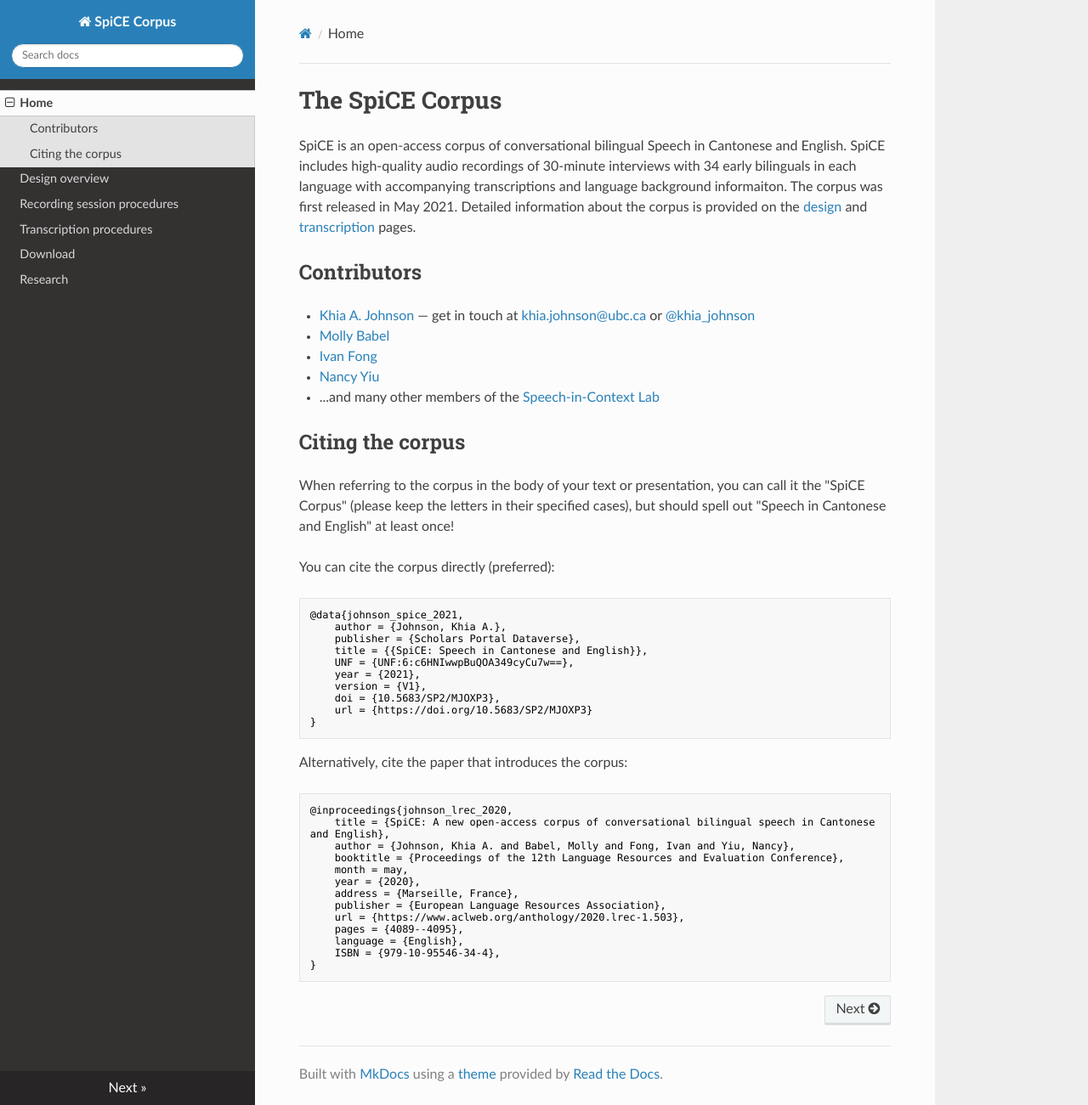
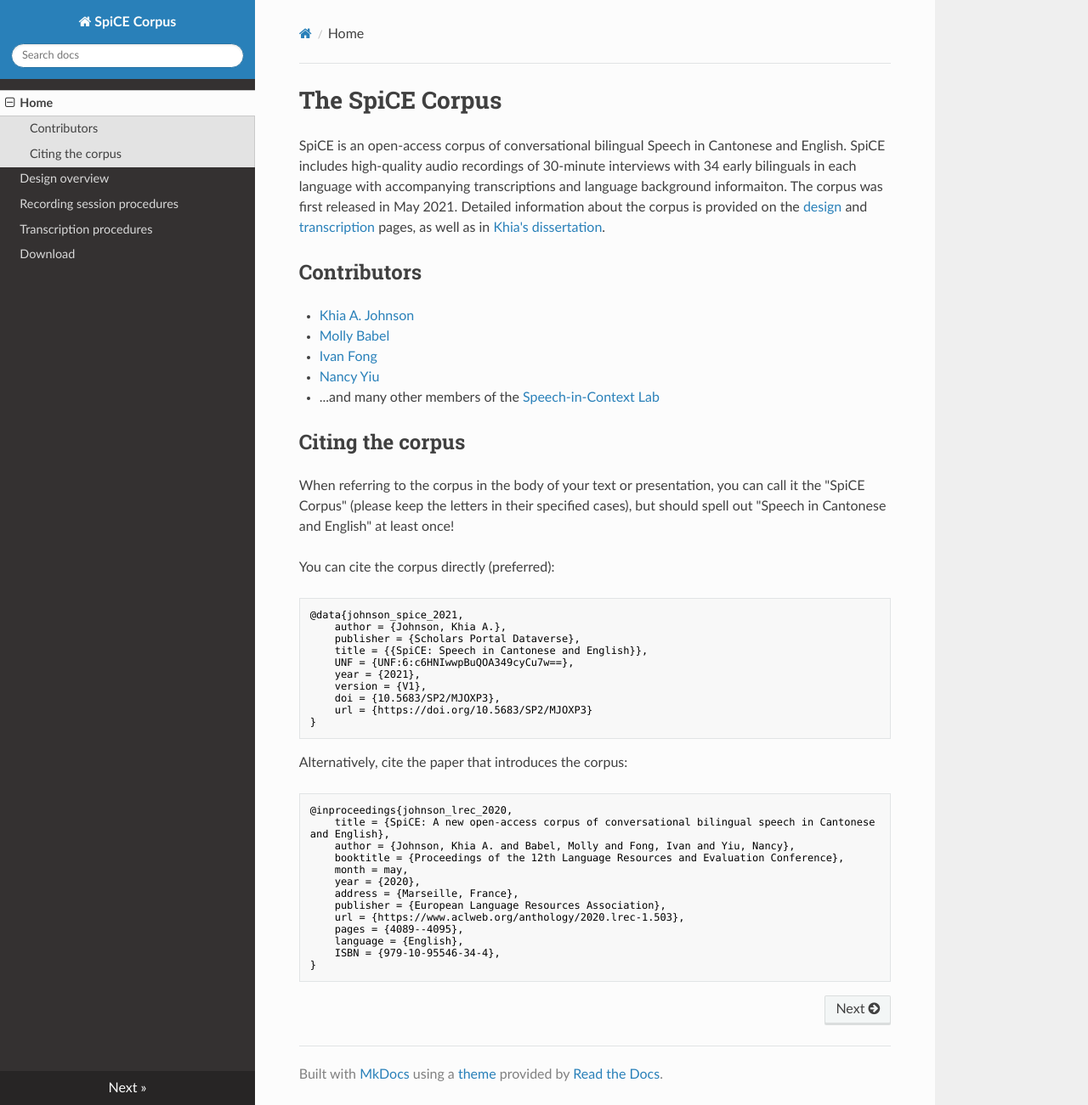
Before and after one commit to khiajohnson/SpiCE-Corpus, an MkDocs documentation site: the page built from docs/index.md, in a window 1280 px wide and 1301 px high. Shown: the whole window at 85% size. Built offline with MkDocs 1.6.1, drawn with Linux system fonts in a browser that asks for light colours; nearby versions of some CDN libraries.

```diff
--- a/docs/index.md
+++ b/docs/index.md
@@ -1,10 +1,10 @@
 # The SpiCE Corpus
 
-SpiCE is an open-access corpus of conversational bilingual Speech in Cantonese and English. SpiCE includes high-quality audio recordings of 30-minute interviews with 34 early bilinguals in each language with accompanying transcriptions and language background informaiton. The corpus was first released in May 2021. Detailed information about the corpus is provided on the [design](design.md) and [transcription](transcription.md) pages.
+SpiCE is an open-access corpus of conversational bilingual Speech in Cantonese and English. SpiCE includes high-quality audio recordings of 30-minute interviews with 34 early bilinguals in each language with accompanying transcriptions and language background informaiton. The corpus was first released in May 2021. Detailed information about the corpus is provided on the [design](design.md) and [transcription](transcription.md) pages, as well as in [Khia's dissertation](https://doi.org/10.14288/1.0406138).
 
 ## Contributors
 
-- [Khia A. Johnson](https://www.khiajohnson.com) &mdash; get in touch at [khia.johnson@ubc.ca](mailto:khia.johnson@ubc.ca) or [@khia_johnson](https://twitter.com/khia_johnson)
+- [Khia A. Johnson](https://www.khiajohnson.com)
 - [Molly Babel](https://linguistics.ubc.ca/profile/molly-babel/)
 - [Ivan Fong](https://speechincontext.arts.ubc.ca/people/fong.ivan.html)
 - [Nancy Yiu](https://speechincontext.arts.ubc.ca/people/yiu.nancy.html)
--- a/mkdocs.yml
+++ b/mkdocs.yml
@@ -5,7 +5,6 @@ nav:
     - Recording session procedures: procedures.md
     - Transcription procedures: transcription.md
     - Download: download.md
-    - Research: research.md
 theme: readthedocs
 navigation_depth: 5
 extra_css: [extra.css]
```
Also changed, not shown: docs/download.md (+1 -1 lines), docs/research.md (deleted, +0 -39 lines), site/404.html, site/css/theme_extra.css, site/design/index.html, site/download/index.html, site/index.html, site/research/index.html (deleted), site/search.html, site/search/lunr.js, site/search/main.js, site/search/search_index.json, site/search/worker.js, site/sitemap.xml, 1 other file.
